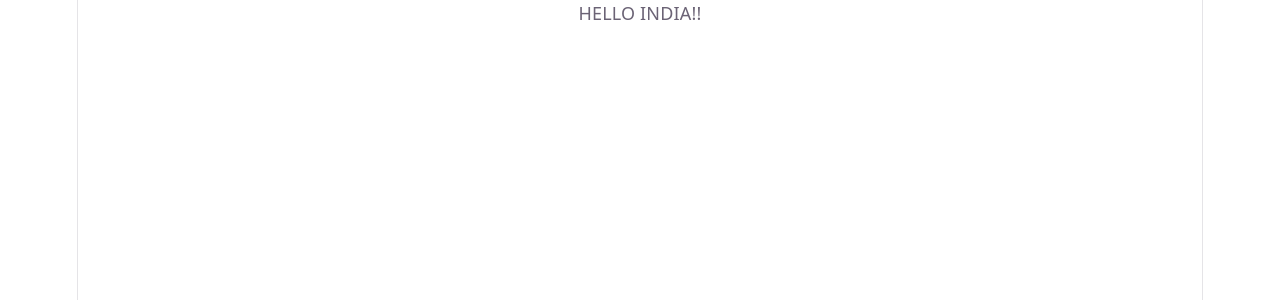
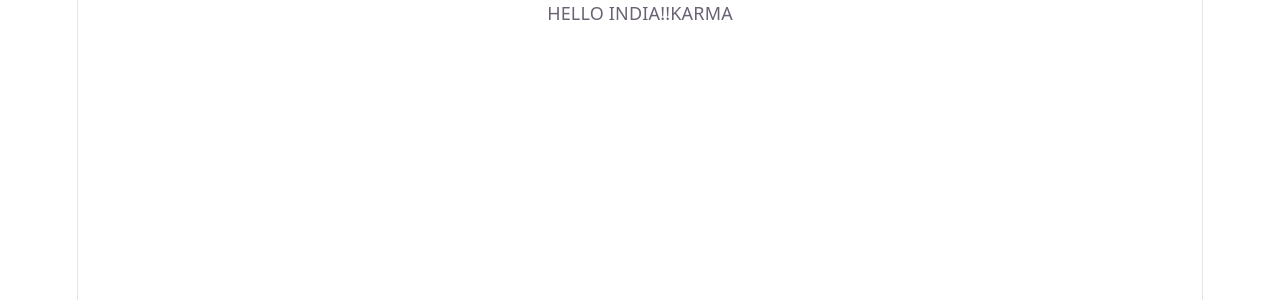
Before and after one commit to karmaRout/react_deployment, a React (Vite) app in the folder react-dep/: page / in a window 1280 px wide. Shown: the top 300 px of the page. Built offline with nearby package versions, Linux system fonts and the light colour scheme.

Commit message:
force workflow de

```diff
--- a/react-dep/src/App.jsx
+++ b/react-dep/src/App.jsx
@@ -9,7 +9,7 @@ function App() {
 
   return (
     <>
-      HELLO INDIA!!
+      HELLO INDIA!!KARMA
     </>
   )
 }
```
